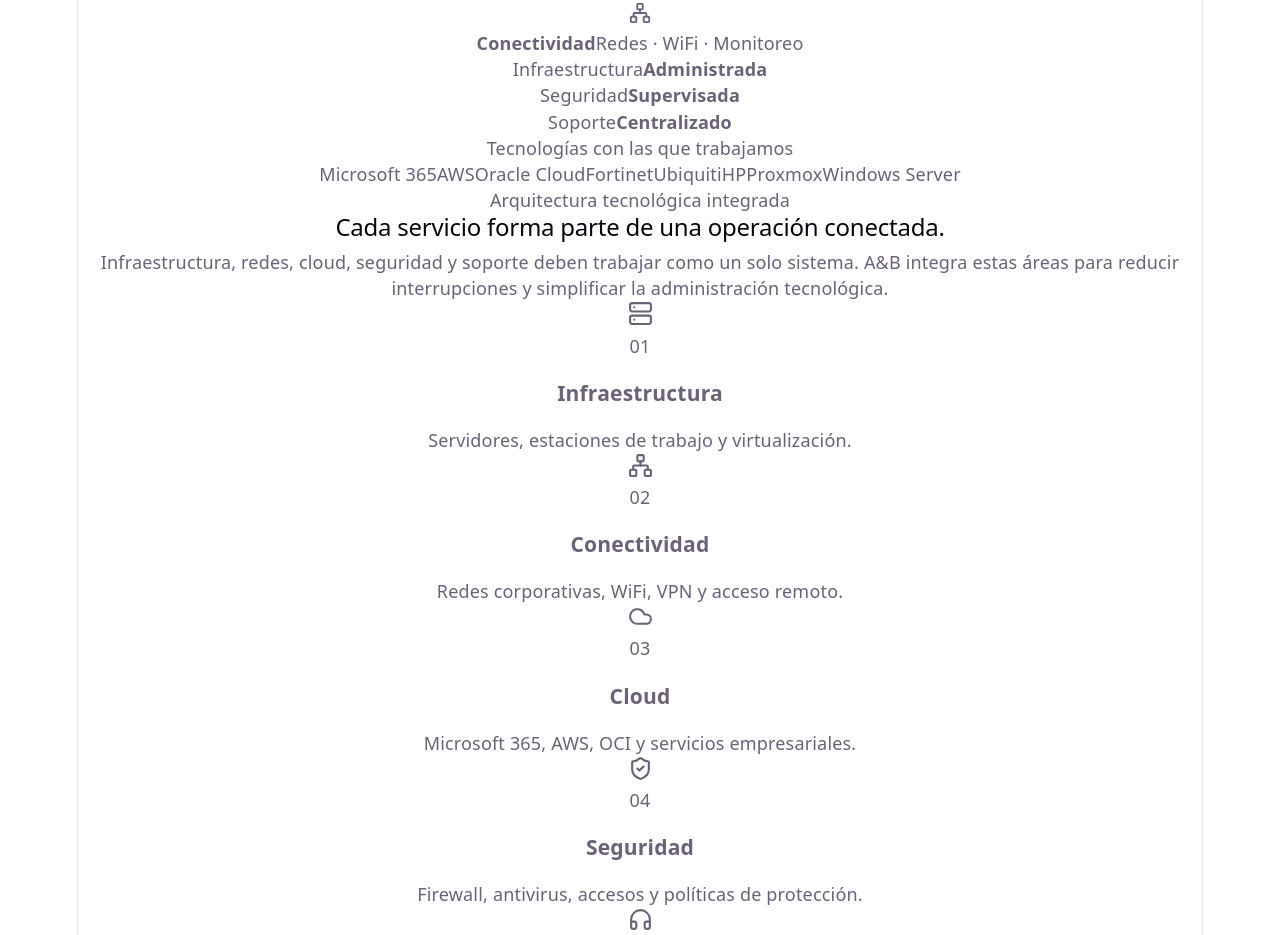
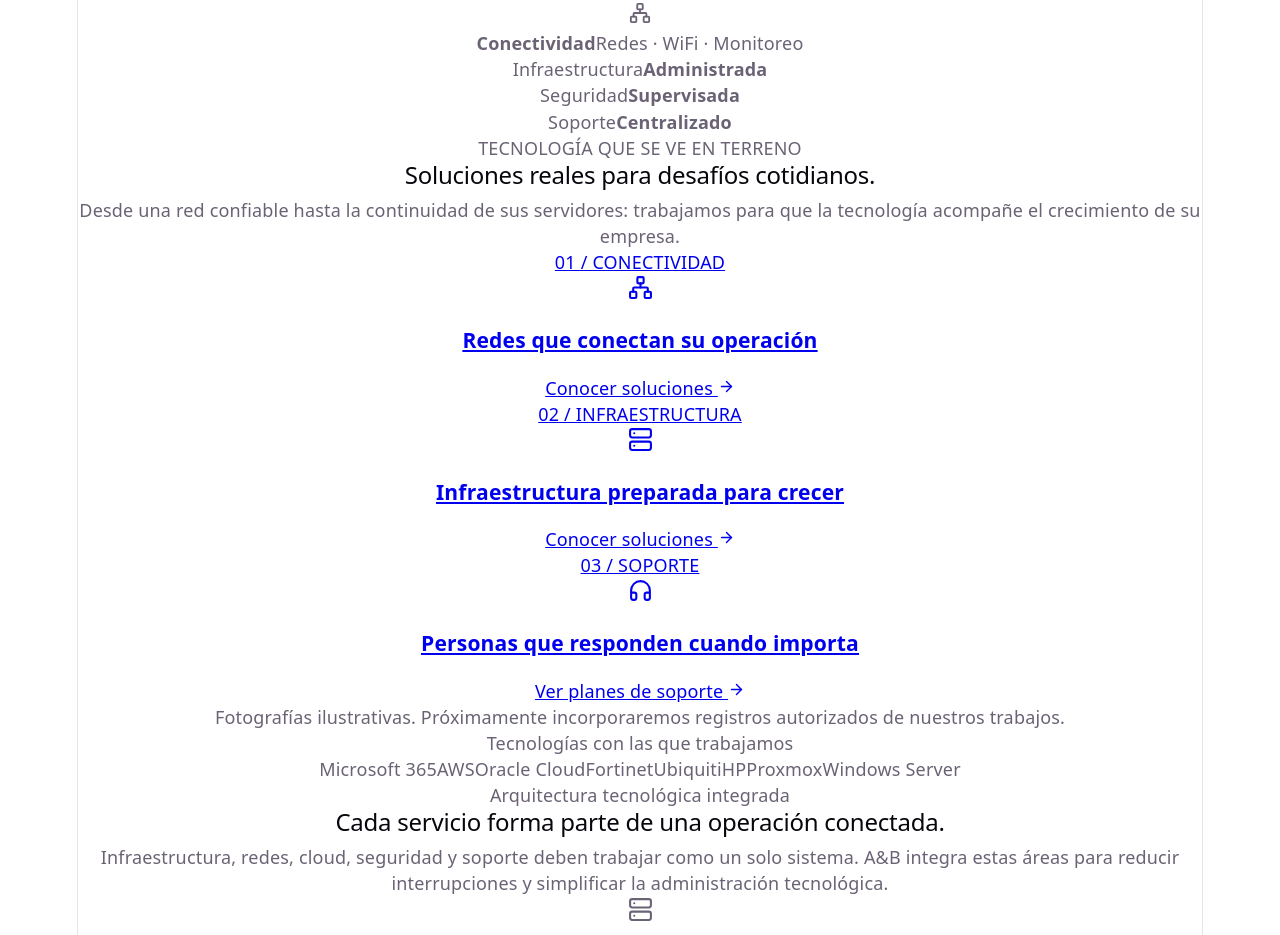
Before and after one commit to jc4lqu1n/abproveedores-web, a React (Vite) app: page / in a window 1280 px wide. Shown: the part 1520-2455 px from the top of the page. Built offline with nearby package versions, Linux system fonts and the light colour scheme; the HTML template or start-up script is replaced by a standard one.

Commit message:
feat(web): add visual editorial services showcase

```diff
--- a/src/App.jsx
+++ b/src/App.jsx
@@ -586,6 +586,31 @@ function App() {
               </div>
             </div>
           </motion.div>
+        </section>
+
+        <section className="experience-section section" aria-labelledby="experience-heading">
+          <div className="experience-intro">
+            <div>
+              <span className="experience-kicker">TECNOLOGÍA QUE SE VE EN TERRENO</span>
+              <h2 id="experience-heading">Soluciones reales para desafíos cotidianos.</h2>
+            </div>
+            <p>Desde una red confiable hasta la continuidad de sus servidores: trabajamos para que la tecnología acompañe el crecimiento de su empresa.</p>
+          </div>
+          <div className="experience-grid">
+            <a className="experience-card experience-network" href="#servicios">
+              <span className="experience-card-tag">01 / CONECTIVIDAD</span>
+              <div><Network size={25} /><h3>Redes que conectan su operación</h3><span>Conocer soluciones <ArrowRight size={17} /></span></div>
+            </a>
+            <a className="experience-card experience-infrastructure" href="#servicios">
+              <span className="experience-card-tag">02 / INFRAESTRUCTURA</span>
+              <div><Server size={25} /><h3>Infraestructura preparada para crecer</h3><span>Conocer soluciones <ArrowRight size={17} /></span></div>
+            </a>
+            <a className="experience-card experience-support" href="#planes">
+              <span className="experience-card-tag">03 / SOPORTE</span>
+              <div><Headphones size={25} /><h3>Personas que responden cuando importa</h3><span>Ver planes de soporte <ArrowRight size={17} /></span></div>
+            </a>
+          </div>
+          <p className="experience-photo-note">Fotografías ilustrativas. Próximamente incorporaremos registros autorizados de nuestros trabajos.</p>
         </section>
 
         <section
```
